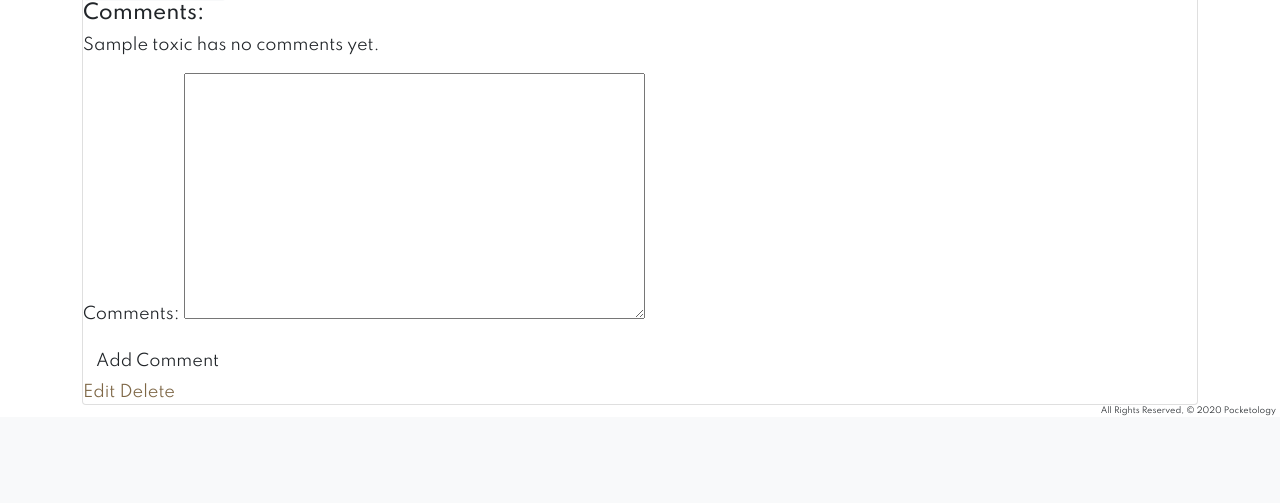
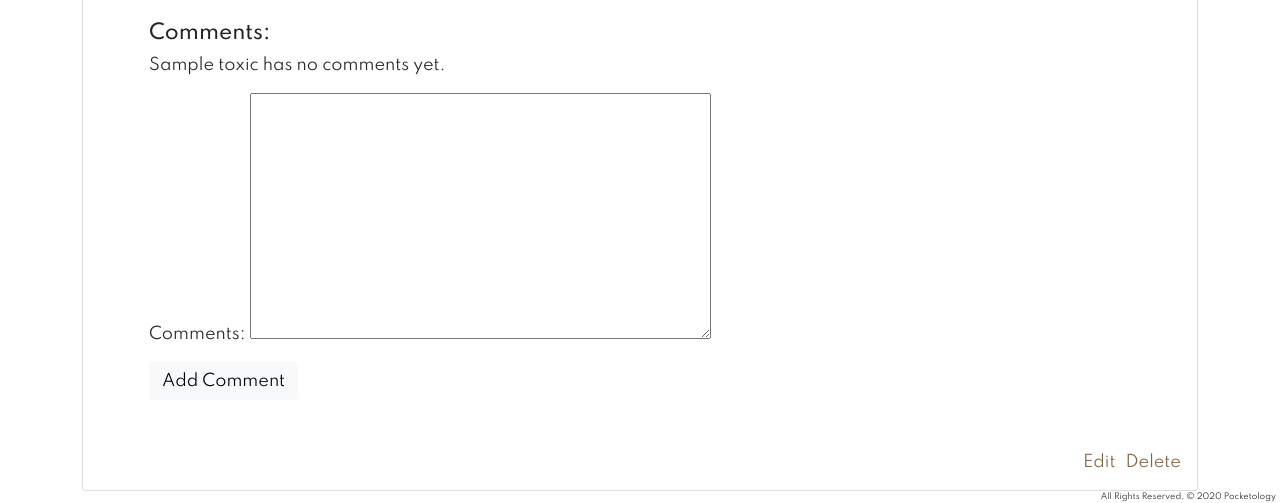
Before and after one commit to erikacolette29/Pocketology, a Django app: page /toxics/1/ in a window 1280 px wide. Shown: the part 638-1141 px from the top of the page. Before the commit the page ends 1054 px from the top, so only its background shows below. Run offline with Django 3.2, Linux system fonts and the light colour scheme; a user stored in the database is signed in; tables that the repository leaves empty hold one stand-in row (values such as "Sample post"); some web fonts are replaced.

Commit message:
styles to details

```diff
--- a/main_app/static/css/style.css
+++ b/main_app/static/css/style.css
@@ -58,6 +58,7 @@ height: 100vh;
   font-size: 5rem;
   font-weight: 500;
 
+
 }
 
 .home-subheading{
@@ -83,3 +84,68 @@ height: 100vh;
   height: 500px;
   width: 300px;
 }
+
+
+/*  details page */
+
+.details-main-container{
+  display: flex;
+flex-flow: row nowrap;
+;
+/* background-color: purple; */
+}
+
+
+
+.detail-photo-container{
+   display: flex;
+  justify-content: center;
+  align-items: center;
+  flex-flow: column wrap;
+  text-align: center;
+  width:  fit-content;
+  margin-top: 30px
+  /* background-color: red; */
+}
+
+.detail-upload-container{
+  display: flex;
+  justify-content: center;
+  margin: 20px;
+  /* background-color: yellow; */
+}
+
+
+.detail-info-container{
+   display: flex;
+  justify-content: center;
+  align-items:flex-start;
+  flex-flow: column wrap;
+  width: 50%;
+  /* background-color: blue; */
+
+}
+
+.comments-container{
+  display: flex;
+  justify-content: flex-start;
+  align-items: flex-start;
+  flex-flow: column wrap;
+  /* background-color: green; */
+  padding-right: 100px;
+  text-align: left;
+  margin: 50px;
+
+}
+
+.edit-delete-container{
+  display: flex;
+  justify-content: flex-end;
+  align-items: flex-end;
+  flex-flow: row;
+/* background-color: aquamarine; */
+}
+
+.edit-btn{
+  margin-right: 10px;
+}
--- a/main_app/templates/main_app/toxic_form.html
+++ b/main_app/templates/main_app/toxic_form.html
@@ -6,6 +6,7 @@
 {% else %}
 <h1>Add Toxic Plant</h1>
 {% endif %}
+
   <!-- Leaving the action empty makes the form post to the same url used to display it -->
   <form action="" method="post">
     <!-- Django requires the following for security purposes -->
--- a/main_app/templates/toxics/detail.html
+++ b/main_app/templates/toxics/detail.html
@@ -2,54 +2,79 @@
 {% block content %}
 
 
+<div class="card">
+  <div class="card-body">
+    <div class="page-title-contianer">
+        <h2 >{{ toxic.name }} Details</h2>
+    </div>
 
-<div class="card">
-  <div class="card-content">
-    <h2 >{{ toxic.name }} Details</h2>
-    <h5>Description:</h5>
-    <p>{{ toxic.description }}</p>
-    <h5>Fun Fact:</h5>
-    <p>{{ toxic.funfact }}</p>
-    <h5>Toxic Level:</h5>
-    <p>{{toxic.howtoxic}}</p>
+    <div class="details-main-container">
 
+
+
+    <div class="detail-photo-container">
     {% for photo in toxic.photo_set.all %}
         <img class="img-thumbnail" src="{{photo.url}}">
     {% empty %}
         <div class="card-panel teal-text center-align">No Photos Uploaded</div>
     {% endfor %}
 
+    <div class="detail-upload-container">
     <form action="{% url 'add_photo' toxic.id %}" enctype="multipart/form-data" method="POST" class="card-panel">
         {% csrf_token %}
         <input type="file" name="photo-file">
         <br><br>
         <input type="submit" class="btn btn-light" value="Upload Photo">
     </form>
+    </div>
+
+    </div>
+
+    <div class="detail-info-container">
+        <h5>Description:</h5>
+        <p>{{ toxic.description }}</p>
+        <h5>Fun Fact:</h5>
+        <p>{{ toxic.funfact }}</p>
+        <h5>Toxic Level:</h5>
+    <p>{{toxic.howtoxic}}</p>
+    </div>
+
+</div>
 
 
+<div class="comments-container">
     <h5>Comments:</h5>
     {% if toxic.ratings.count %}
         {% for rating in toxic.ratings.all %}
-            <p>Comments: {{ rating.comments}}</p>
+            <p>{{ rating.comments}}</p>
         {% endfor %}
     {% else %}
         <p>{{ toxic.name}} has no comments yet.</p>
     {% endif %}
-</div>
+
 
     <div class="col s6">
     <!-- new code below -->
         <form action="{% url 'add_rating' toxic.id %}" method="post">
             {% csrf_token %}
             {{ rating_form.as_p }}
-            <input type="submit" class="btn" value="Add Comment">
+            <input type="submit" class="btn btn-light" value="Add Comment">
         </form>
     </div>
 
-    <div class="card-action">
-        <a href="{% url 'toxics_update' toxic.id %}">Edit</a>
-        <a href="{% url 'toxics_delete' toxic.id %}">Delete</a>
+</div>
+
+<div class="edit-delete-container">
+    <div class=edit-btn>
+    <a href="{% url 'toxics_update' toxic.id %}">Edit</a>
+    </div>
+
+    <a href="{% url 'toxics_delete' toxic.id %}">Delete</a>
+</div>
+</div>
+
+
+
 
 </div>
-
 {% endblock %}
```
